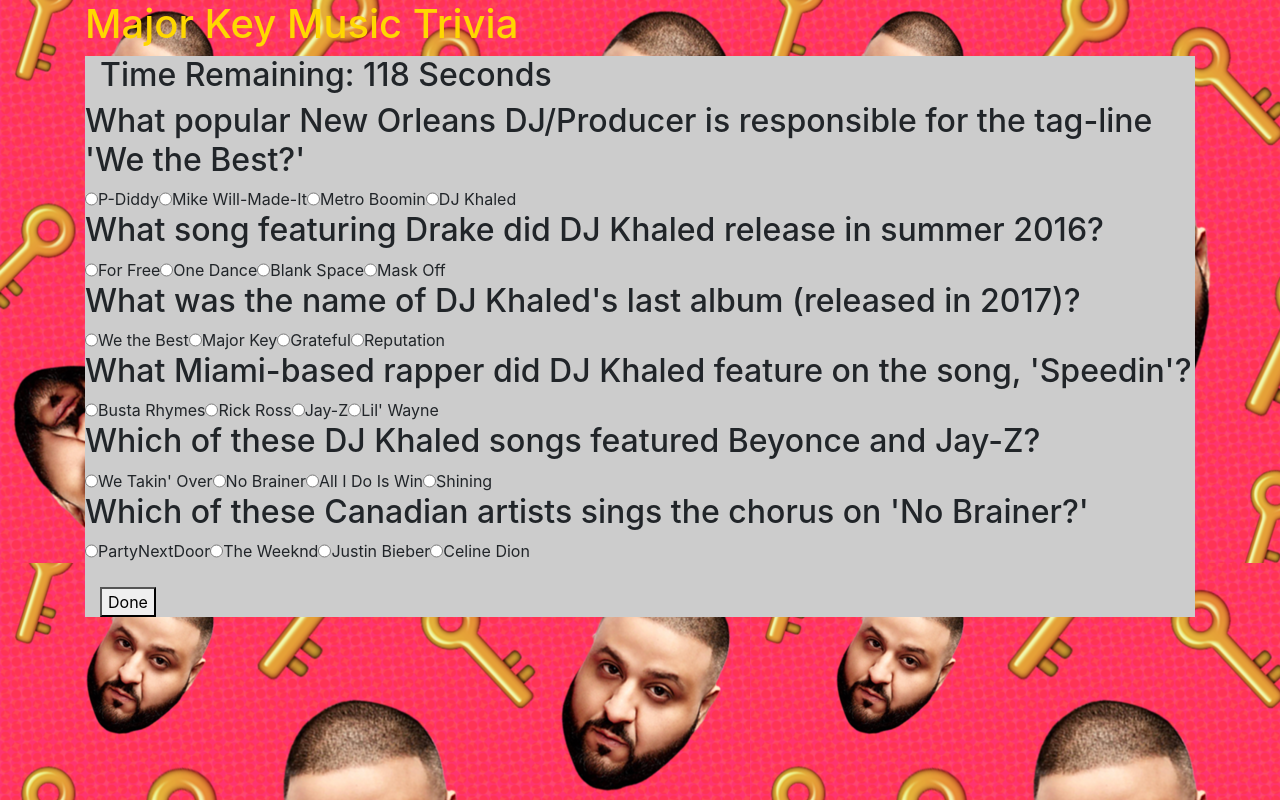
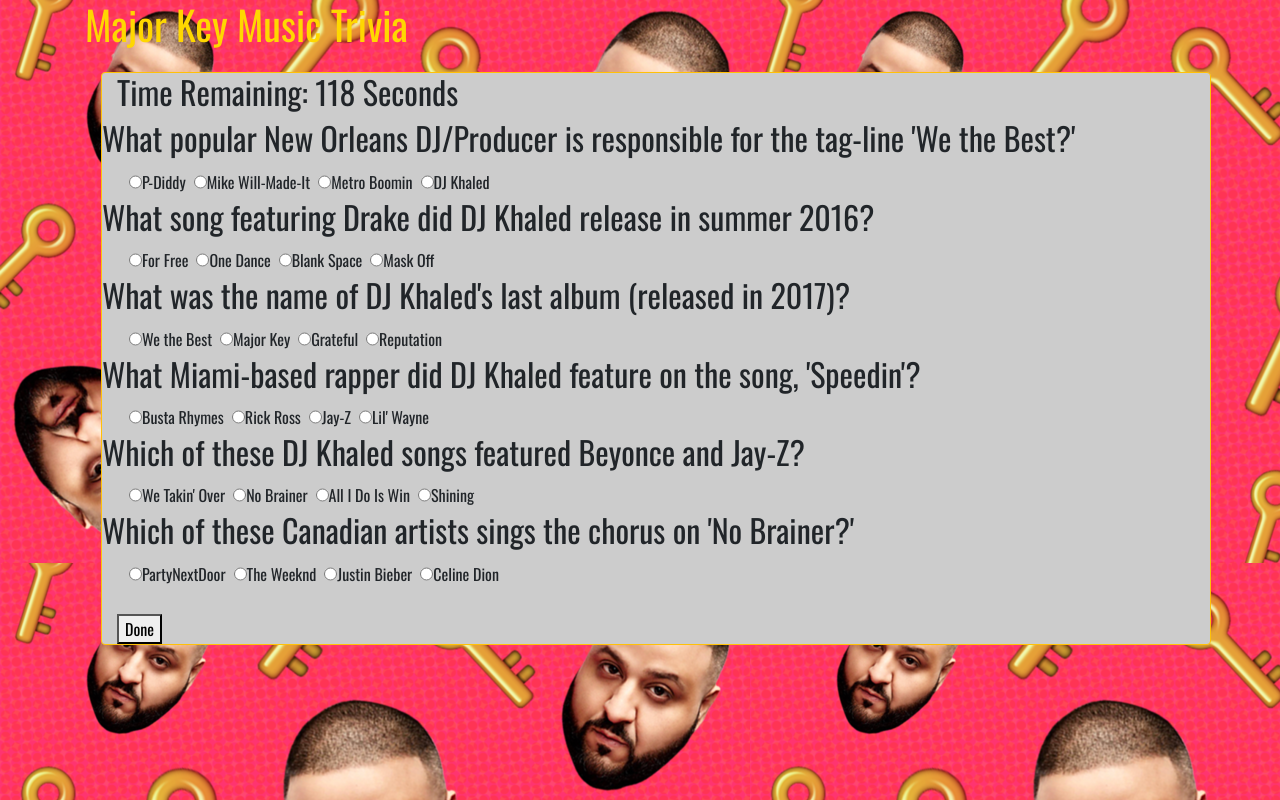
Before and after one commit to pcarey1213/Trivia-Game, a plain HTML site: page index.html in a window 1280 px wide. Both pictures are taken after a click on the button "Start". Drawn offline with nearby package versions, Linux system fonts and the light colour scheme.

Commit message:
font and spacing

```diff
--- a/assets/css/style.css
+++ b/assets/css/style.css
@@ -1,6 +1,6 @@
 body{
     background-image: url("../images/djkhaled.png");
-
+    font-family: 'Oswald', sans-serif;
 }
 
 header{
--- a/assets/javascript/app.js
+++ b/assets/javascript/app.js
@@ -75,10 +75,10 @@
 
             $("#question"+[i+1] +"").append("<h2>" + questions[i].question + "</h2>");
 
-            $("#game-window").append("<div class=row id=question"+ [i+1] +"answers>");
+            $("#game-window").append("<div class='input-group m-1' id=question"+ [i+1] +"answers>");
 
             for (var j=0; j<questions[j].answers.length; j++){
-                $("#question"+ [i+1] +"answers").append("<input type = 'radio' name='question-"+i+"'+ value='"+questions[i].answers[j]+"'>"+questions[i].answers[j]) ;
+                $("#question"+ [i+1] +"answers").append("<input type= 'radio' class='ml-2' id=question-"+i+"'+ value='"+questions[i].answers[j]+"'>"+questions[i].answers[j]) ;
                 }
 
         };
--- a/index.html
+++ b/index.html
@@ -9,6 +9,7 @@
     <link rel="stylesheet" type="text/css" media="screen" href="./assets/css/style.css" />
     <script src="https://code.jquery.com/jquery.js"></script>
     <script src="./assets/javascript/app.js"></script>
+    <link href="https://fonts.googleapis.com/css?family=Oswald&display=swap" rel="stylesheet">
 
 </head>
 
@@ -19,13 +20,9 @@
 
         <button id="start"><h1>Start</h1></button>
 
-        <div class="container" id="game-window">
-
-
+        <div class="container rounded border border-warning m-3" id="game-window">
 
         </div>
-
-
 
     </div>
 </body>
```
